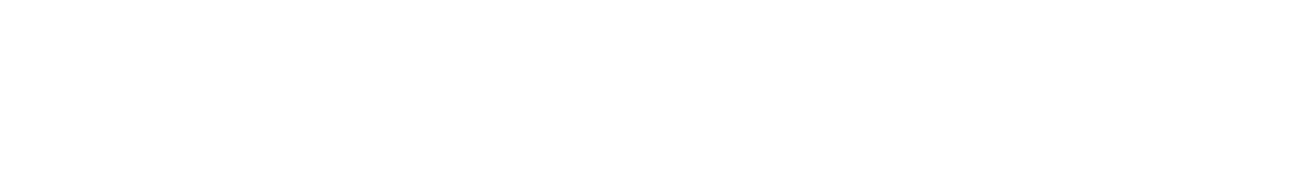
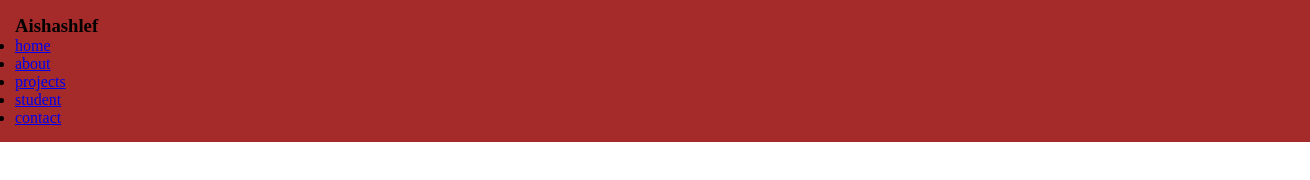
Before and after one commit to IbGHANI/AuntyNahP, a plain HTML site: page FrontEnd/Html files/index.html in a window 1280 px wide. Shown: the whole page, 1310 px wide, since content can reach past the window. Drawn offline with Linux system fonts and the light colour scheme.

Commit message:
added some files

```diff
--- a/FrontEnd/Css files/home.css
+++ b/FrontEnd/Css files/home.css
@@ -2,3 +2,10 @@
     margin: 0;
     padding: 0;
 }
+/* the header style starts here */
+.Menu{
+    width: 100%;
+    padding: 15px;
+    background-color: brown;
+}
+/* the header style ends here*/
--- a/FrontEnd/Html files/index.html
+++ b/FrontEnd/Html files/index.html
@@ -3,9 +3,45 @@
 <head>
     <meta charset="UTF-8">
     <meta name="viewport" content="width=device-width, initial-scale=1.0">
-    <title>About page</title>
+    <title>landing page</title>
+    <link rel="stylesheet" href="../Css files/home.css">
 </head>
 <body>
 
+    <!-- the header here -->
+
+    <div class="Menu">
+
+        <div class="logo">
+            <h3>Aishashlef</h3>
+        </div>
+
+        <div class="headers">
+            <ul>
+                <li><a href="#">home</a></li>
+                <li><a href="#">about</a></li>
+                <li><a href="#">projects</a></li>
+                <li><a href="#">student</a></li>
+                <li><a href="#">contact</a></li>
+            </ul>
+        </div>
+
+    </div>
+
+    <!-- the header ends here -->
+
+
+
+
+
+
+
+
+
+
+
+
+
+
 </body>
 </html>
```
Also changed, not shown: FrontEnd/Css files/Contact.css (added), FrontEnd/Css files/Project.css (added), FrontEnd/Css files/Student.css (added), FrontEnd/Html files/Contact.html (added), FrontEnd/Html files/Project.html (added), FrontEnd/Html files/Student.html (added).
